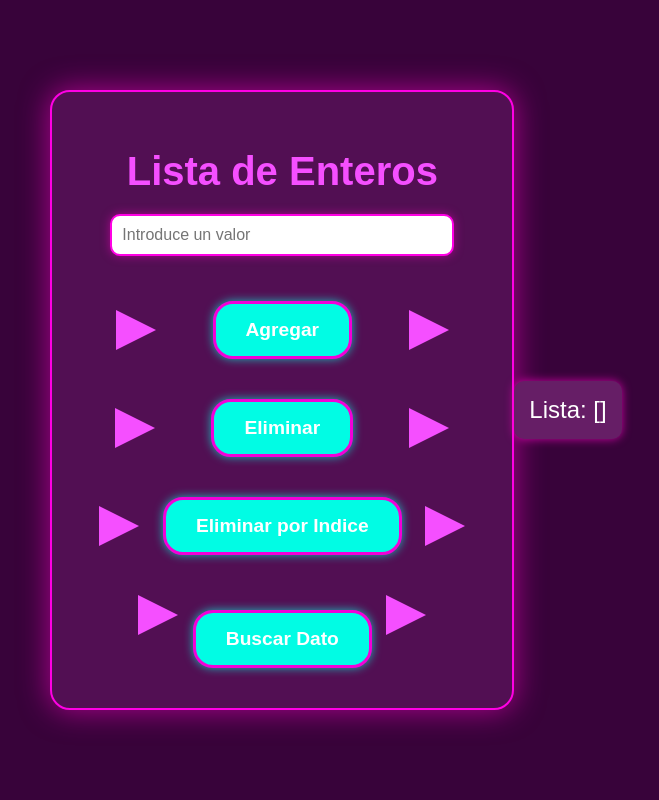
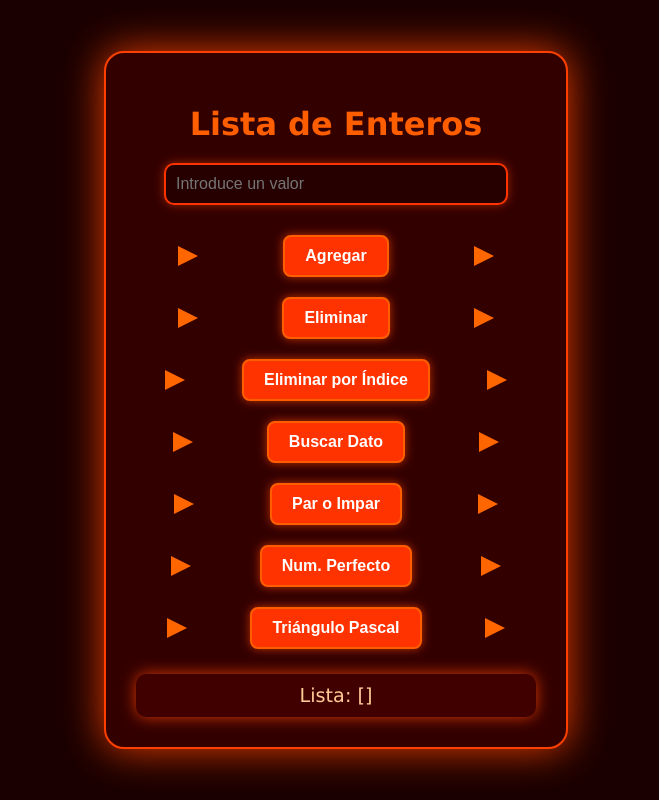
Before and after one commit to Maxter62181/SIS112, a plain HTML site: page 03 CLASE LISTA ENTEROS/js/lista-enteros.html in a window 1280 px wide. Shown: the whole page, without its empty margins (304-963 px from the left). Drawn offline with Linux system fonts and the light colour scheme.

Commit message:
Lista ENteros

```diff
--- a/03 CLASE LISTA ENTEROS/js/lista-enteros.html
+++ b/03 CLASE LISTA ENTEROS/js/lista-enteros.html
@@ -3,67 +3,76 @@
 <head>
     <meta charset="UTF-8">
     <meta name="viewport" content="width=device-width, initial-scale=1.0">
-    <title>Lista de Enteros - Just Shapes & Beats Style</title>
+    <title>Lista de Enteros - Fiery Style</title>
     <style>
         /* Estilo general */
         body {
-            background-color: #38033a; /* Color de fondo similar al de la imagen */
-            font-family: Arial, sans-serif;
+            background-color: #1a0000; /* Fondo oscuro estilo volcánico */
+            font-family: 'Verdana', sans-serif;
             display: flex;
             justify-content: center;
             align-items: center;
             height: 100vh;
             margin: 0;
-            color: #fff; /* Texto en blanco */
+            color: #ff5e00; /* Color de texto naranja encendido */
         }
 
         /* Contenedor principal */
         .container {
             text-align: center;
-            background-color: #520f53;
+            background-color: #330000;
             padding: 30px;
             border-radius: 20px;
-            box-shadow: 0 0 30px rgba(255, 0, 200, 0.6);
+            box-shadow: 0 0 40px rgba(255, 69, 0, 0.9); /* Brillo de fuego */
             width: 400px;
-            border: 2px solid #ff00e4; /* Borde brillante */
+            border: 2px solid #ff4000; /* Borde ardiente */
+            max-height: 90vh;
+            overflow-y: auto;
         }
 
         h1 {
-            color: #f54fff;
-            font-size: 2.5rem;
+            color: #ff5e00;
+            font-size: 2rem;
             margin-bottom: 20px;
         }
 
         /* Estilo de los botones */
-        .btn-fluffy {
-            background-color: #01fce4;
-            border: 3px solid #f200d8;
-            border-radius: 20px; /* Borde suave y fluffy */
-            padding: 15px 30px;
+        .btn-flame {
+            background-color: #ff3300; /* Rojo fuego */
+            border: 2px solid #ff5e00;
+            border-radius: 8px;
+            padding: 10px 20px;
             color: #fff;
-            font-size: 1.2rem;
+            font-size: 1rem;
             font-weight: bold;
             cursor: pointer;
-            margin: 10px 0;
+            margin: 5px;
             transition: transform 0.3s ease, box-shadow 0.3s ease;
-            box-shadow: 0 0 10px rgba(0, 255, 227, 0.7);
+            box-shadow: 0 0 10px rgba(255, 69, 0, 0.7);
         }
 
-        /* Hover de los botones */
-        .btn-fluffy:hover {
+        /* Hover y animación de los botones */
+        .btn-flame:hover {
+            transform: scale(1.05);
+            box-shadow: 0 0 20px rgba(255, 69, 0, 1);
+            background-color: #ff1a00;
+        }
+
+        /* Animación de click */
+        .btn-flame:active {
             transform: scale(1.1);
-            box-shadow: 0 0 20px rgba(0, 255, 227, 1);
+            box-shadow: 0 0 30px rgba(255, 0, 0, 1);
         }
 
         /* Triángulos de diseño */
         .triangle {
             width: 0;
             height: 0;
-            border-left: 20px solid transparent;
-            border-right: 20px solid transparent;
-            border-bottom: 40px solid #f54fff;
+            border-left: 10px solid transparent;
+            border-right: 10px solid transparent;
+            border-bottom: 20px solid #ff6600;
             display: inline-block;
-            margin: 10px;
+            margin: 5px;
             transform: rotate(90deg);
         }
 
@@ -72,28 +81,31 @@
             display: flex;
             justify-content: space-around;
             align-items: center;
-            margin-top: 20px;
+            margin-top: 10px;
         }
 
         /* Estilo de la lista */
         #listaEnteros {
             margin-top: 20px;
-            font-size: 1.5rem;
-            background-color: #661e66;
-            padding: 15px;
+            font-size: 1.2rem;
+            background-color: #400000;
+            padding: 10px;
             border-radius: 10px;
-            box-shadow: 0 0 10px rgba(255, 0, 200, 0.7);
+            box-shadow: 0 0 15px rgba(255, 69, 0, 0.8);
+            color: #ffcc99;
         }
 
         /* Estilo de la entrada */
         #inputValor {
             padding: 10px;
             border-radius: 10px;
-            border: 2px solid #ff00e4;
+            border: 2px solid #ff3300;
             margin-bottom: 15px;
             font-size: 1rem;
             width: 80%;
-            box-shadow: 0 0 10px rgba(255, 0, 200, 0.5);
+            box-shadow: 0 0 10px rgba(255, 69, 0, 0.5);
+            background-color: #260000;
+            color: #ffcc99;
         }
     </style>
 </head>
@@ -108,28 +120,44 @@
         <!-- Botones con funciones JS -->
         <div class="button-container">
             <div class="triangle"></div>
-            <button class="btn-fluffy" onclick="agregarValor()">Agregar</button>
+            <button class="btn-flame" onclick="agregarValor()">Agregar</button>
             <div class="triangle"></div>
         </div>
         <div class="button-container">
             <div class="triangle"></div>
-            <button class="btn-fluffy" onclick="eliminarValor()">Eliminar</button>
+            <button class="btn-flame" onclick="eliminarValor()">Eliminar</button>
             <div class="triangle"></div>
         </div>
         <div class="button-container">
             <div class="triangle"></div>
-            <button class="btn-fluffy" onclick="eliminarPorIndice()">Eliminar por Indice</button>
+            <button class="btn-flame" onclick="eliminarPorIndice()">Eliminar por Índice</button>
             <div class="triangle"></div>
         </div>
-        <div class="button-container"></div>
+        <div class="button-container">
             <div class="triangle"></div>
-            <button class="btn-fluffy" onclick="buscarDato()">Buscar Dato</button>
+            <button class="btn-flame" onclick="buscarDato()">Buscar Dato</button>
+            <div class="triangle"></div>
+        </div>
+        <div class="button-container">
+            <div class="triangle"></div>
+            <button class="btn-flame" onclick="verificarParOImpar()">Par o Impar</button>
+            <div class="triangle"></div>
+        </div>
+        <div class="button-container">
+            <div class="triangle"></div>
+            <button class="btn-flame" onclick="verificarNumeroPerfecto()">Num. Perfecto</button>
+            <div class="triangle"></div>
+        </div>
+        <div class="button-container">
+            <div class="triangle"></div>
+            <button class="btn-flame" onclick="mostrarTrianguloPascal()">Triángulo Pascal</button>
             <div class="triangle"></div>
         </div>
 
         <!-- Lista de enteros actualizada -->
         <div id="listaEnteros">Lista: []</div>
     </div>
+
 <script src="lista-enteros.js"></script>
 
 </body>
--- a/03 CLASE LISTA ENTEROS/js/lista-enteros.js
+++ b/03 CLASE LISTA ENTEROS/js/lista-enteros.js
@@ -32,6 +32,50 @@ class ListaEnteros {
         } while (posicion === -1); // Repite mientras el número no exista en la lista
 
         alert(`El número ${valorBuscado} fue encontrado en la posición ${posicion}.`);
+    }
+
+    esParOImpar(indice) {
+        if (indice >= 0 && indice < this.lista.length) {
+            const valor = this.lista[indice];
+            return valor % 2 === 0 ? 'par' : 'impar';
+        } else {
+            return 'Índice fuera de rango';
+        }
+    }
+
+    // Función para determinar si un número es perfecto
+    esNumeroPerfecto(indice) {
+        if (indice >= 0 && indice < this.lista.length) {
+            const valor = this.lista[indice];
+            let sumaDivisores = 0;
+            for (let i = 1; i < valor; i++) {
+                if (valor % i === 0) {
+                    sumaDivisores += i;
+                }
+            }
+            return sumaDivisores === valor ? 'perfecto' : 'no perfecto';
+        } else {
+            return 'Índice fuera de rango';
+        }
+    }
+
+    // Función para imprimir la fila del triángulo de Pascal correspondiente al índice
+    imprimirTrianguloPascal(indice) {
+        if (indice >= 0 && indice < this.lista.length) {
+            const n = this.lista[indice];
+            return this.generarFilaTrianguloPascal(n);
+        } else {
+            return 'Índice fuera de rango';
+        }
+    }
+
+    // Función auxiliar para generar una fila del triángulo de Pascal
+    generarFilaTrianguloPascal(n) {
+        const fila = [1];
+        for (let k = 1; k <= n; k++) {
+            fila[k] = (fila[k - 1] * (n - k + 1)) / k;
+        }
+        return fila;
     }
 }
 
@@ -77,6 +121,103 @@ let miLista = new ListaEnteros();
             miLista.buscarDato();
         }
 
-miLista.agregar(5);
-miLista.agregar(2);
+        function verificarParOImpar() {
+            const indice = parseInt(prompt("Ingresa el índice para verificar si el número es par o impar:"));
+            alert(`El número en el índice ${indice} es ${miLista.esParOImpar(indice)}`);
+        }
+
+        // Función para mostrar si el número en el índice es perfecto o no
+        function verificarNumeroPerfecto() {
+            const indice = parseInt(prompt("Ingresa el índice para verificar si el número es perfecto:"));
+            alert(`El número en el índice ${indice} es ${miLista.esNumeroPerfecto(indice)}`);
+        }
+
+        // Función para mostrar la fila del triángulo de Pascal para el índice dado
+        function mostrarTrianguloPascal() {
+            const indice = parseInt(prompt("Ingresa el índice para obtener la fila del triángulo de Pascal:"));
+            const filaPascal = miLista.imprimirTrianguloPascal(indice);
+            alert(`La fila ${indice} del triángulo de Pascal es: [${filaPascal.join(', ')}]`);
+        }
+
+
+miLista.agregar(21);
+miLista.agregar(12);
+miLista.agregar(11);
+miLista.agregar(15);
+miLista.agregar(30);
+
+var a = miLista.lista[0];
+var b = miLista.lista[1];
+var c = miLista.lista[2];
+var d = miLista.lista[3];
+var e = miLista.lista[4];
+
+
+console.log(a);
+console.log(b);
+console.log(c);
+console.log(d);
+
 console.log(miLista.lista); //Imprime: [5, 2]
+
+//RETORNAR EL ELEMENTO MENOR DE LA LISTA SIEMPRE Y CUANDO SEA POSITIVO
+/*
+var datoMenor = -1;
+var a = miLista.lista[0];
+if(a > datoMenor){
+    datoMenor = a;
+}
+
+console.log("Dato Menor: " + datoMenor);
+
+//---------------------------------------------------------------------------------
+
+var b = miLista.lista[1];
+if (a > b){
+    datoMenor = b;
+}
+
+console.log("Dato Menor: " + datoMenor);
+
+//---------------------------------------------------------------------------------
+
+var c = miLista.lista[2]
+if (b > c){
+    datoMenor = c;
+}
+
+console.log("Dato Menor: " + datoMenor);
+
+//---------------------------------------------------------------------------------
+
+var d = miLista.lista[3]
+if (c > d){
+    datoMenor = d;
+}
+
+console.log("Dato Menor: " + datoMenor);
+*/
+//---------------------------------------------------------------------------------
+
+var datoMenor = miLista.lista[0];
+
+for (var i = 1; i < miLista.lista.length; i++) {
+    if (miLista.lista[i] < datoMenor) {
+        datoMenor = miLista.lista[i];
+    }
+
+    console.log("Dato Menor: " + datoMenor);
+}
+
+//---------------------------------------------------------------------------------
+
+
+var datoMayor = miLista.lista[0];
+
+for (var i = 1; i < miLista.lista.length; i++) {
+    if (miLista.lista[i] > datoMayor) {
+        datoMayor = miLista.lista[i];
+    }
+
+    console.log("Dato Mayor: " + datoMayor);
+}
```
Also changed, not shown: 1 other file.
